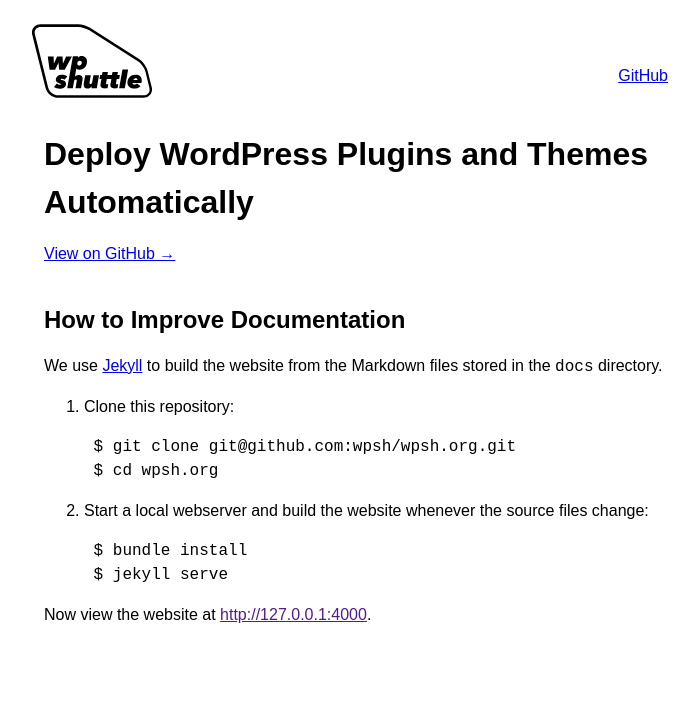
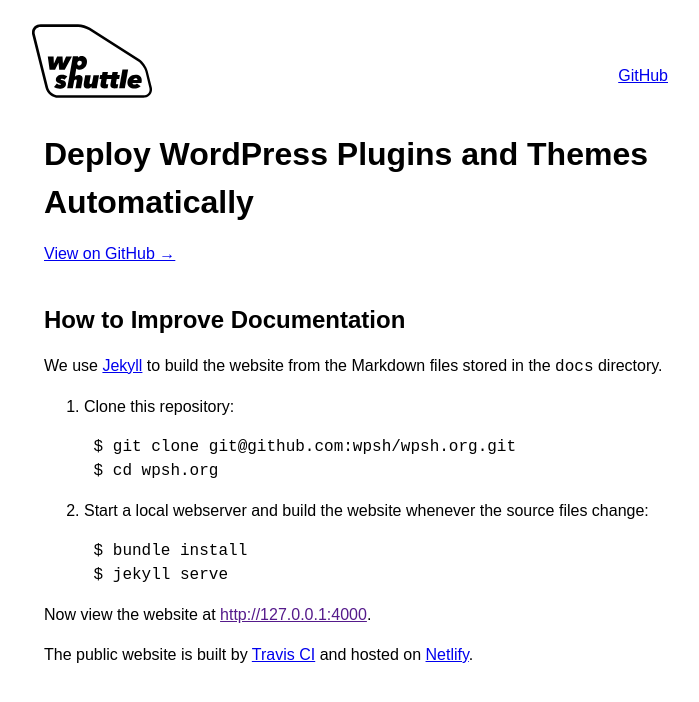
Before and after one commit to wpsh/wpsh.org, a Jekyll site: the page built from docs/index.md, in a window 1280 px wide. Shown: the top 702 px of the page, without its empty margins (284-983 px from the left). Built offline with Jekyll 4.4.1, drawn with Linux system fonts in a browser that asks for light colours.

Commit message:
Deploy and hosting setup

```diff
--- a/docs/index.md
+++ b/docs/index.md
@@ -22,3 +22,5 @@ We use [Jekyll](https://jekyllrb.com) to build the website from the Markdown fil
 		$ jekyll serve
 
 Now view the website at [http://127.0.0.1:4000]().
+
+The public website is built by [Travis CI](https://travis-ci.org/wpsh/wpsh.org) and hosted on [Netlify](https://www.netlify.com).
```
